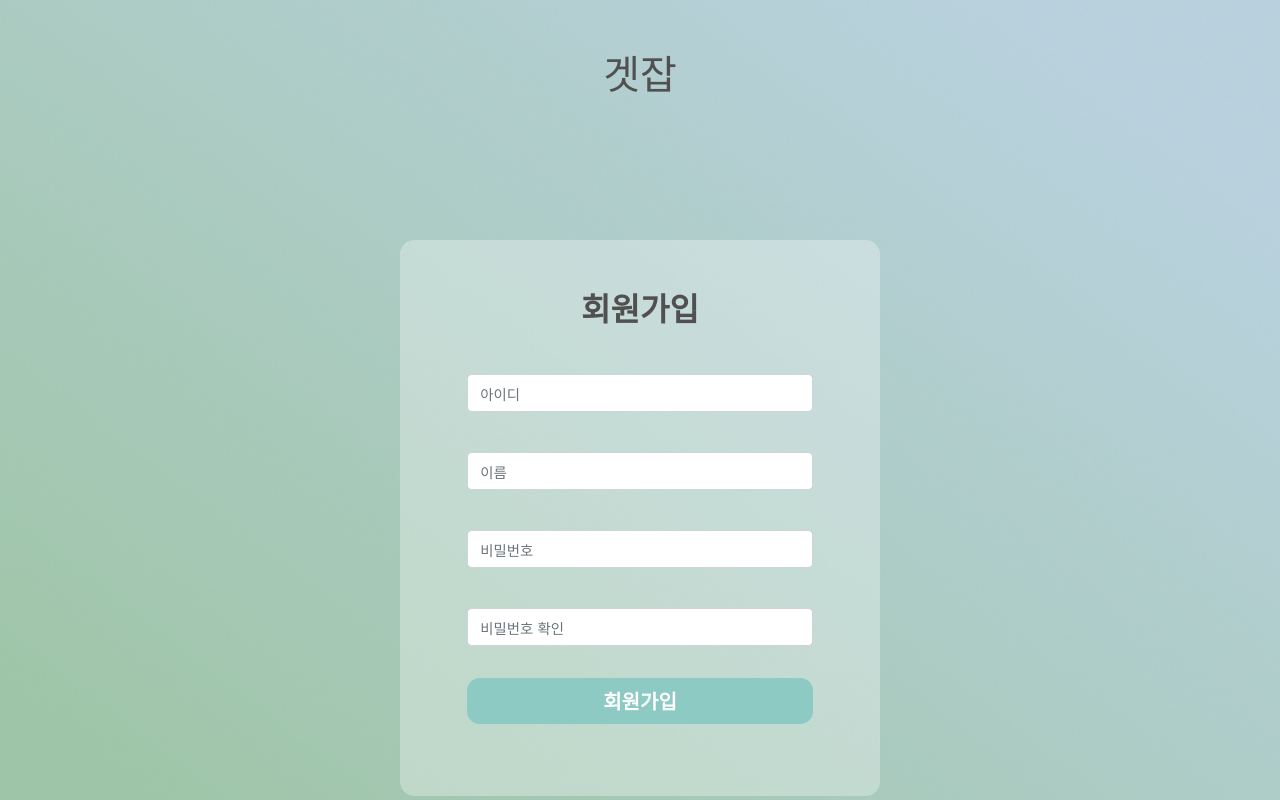
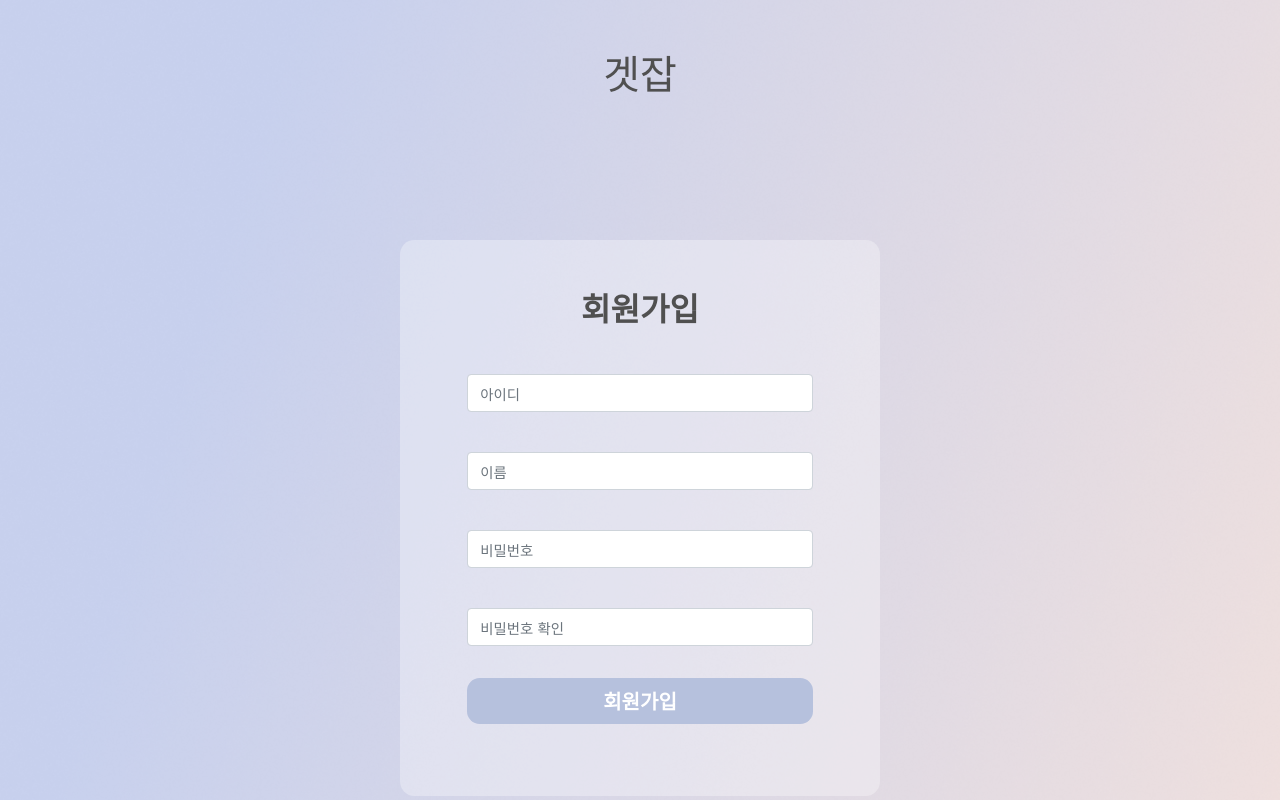
Before and after one commit to jin2313/Getjob_1, a Django app: page /accounts/signup/ in a window 1280 px wide. Run offline with Django 3.2, Linux system fonts and the light colour scheme; some libraries are stand-ins or nearby versions.

Commit message:
05/25 commit2

```diff
--- a/interviewapp/templates/interviewapp/question.html
+++ b/interviewapp/templates/interviewapp/question.html
@@ -22,7 +22,7 @@
         width: 250px;
         height: 250px;
         line-height: 250px;
-        background-color: #8ccac3;
+        background-color: #b6c1dd;
         border-radius: 9rem;
     }
     .video-container {
@@ -34,7 +34,7 @@
     video {
         width: 600px;
         height: 450px;
-        border: 2px solid #72cac0;
+        border: 2px solid #b6c1dd;
     }
     .start-btn {
         width: 9rem;
--- a/static/css/base.css
+++ b/static/css/base.css
@@ -1,6 +1,6 @@
 body {
     font-family: 'Gowun Dodum', sans-serif;
-    background-image: url('/static/img/background.png');
+    background-image: url('/static/img/back.png');
     background-size: cover;
 }
 
@@ -17,7 +17,7 @@
 }
 
 .submit-btn {
-     background-color: #8ccac3;
+     background-color: #b6c1dd;
      color:white;
      border: 0px solid black;
      border-radius: 0.8rem;
@@ -28,7 +28,7 @@
 }
 
 .start-btn {
-    background-color: #8ccac3;
+    background-color: #b6c1dd;
     color: white;
     font-size: 1.2rem;
     width: 12rem;
```
Also changed, not shown: static/img/back.png (added), static/img/document.png.
